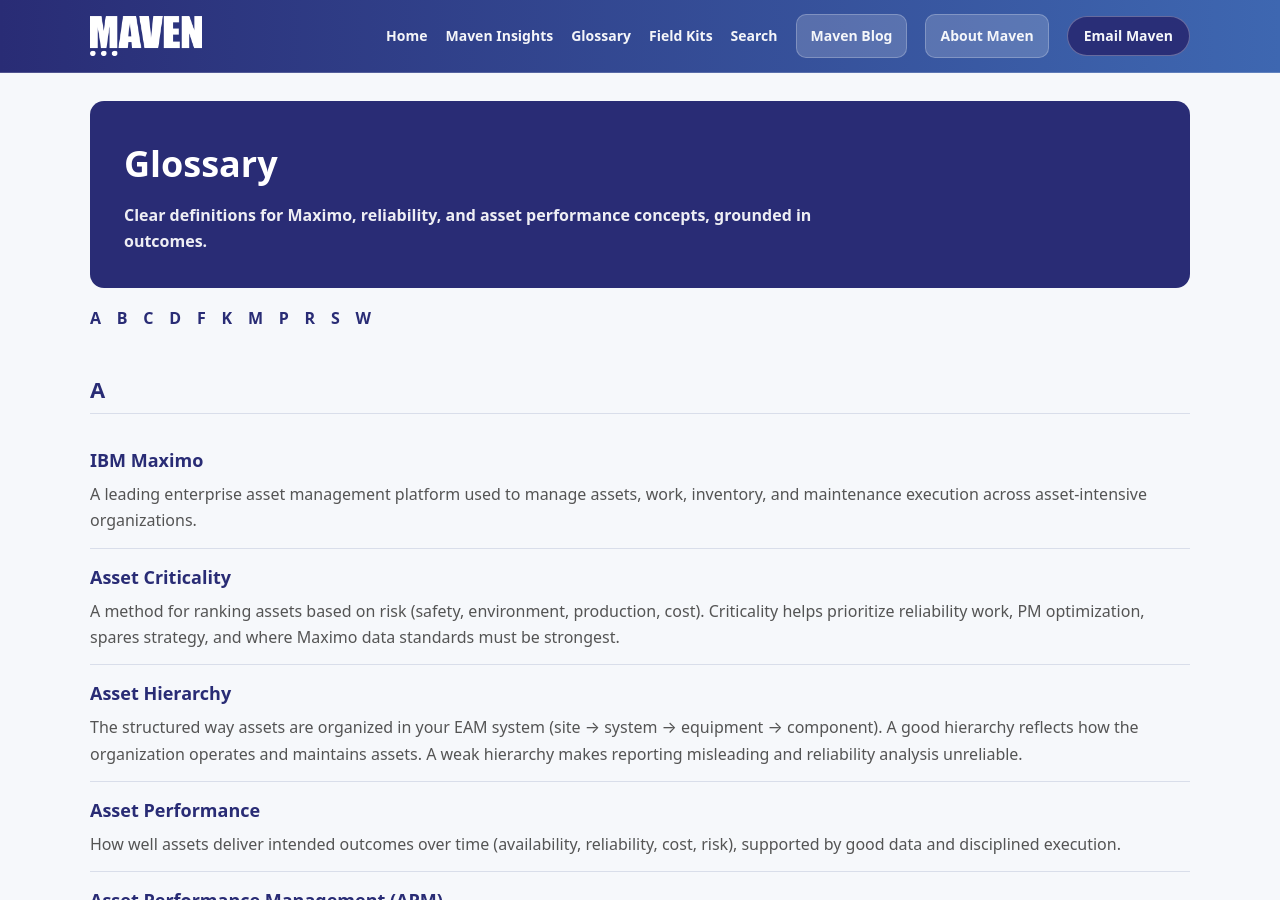
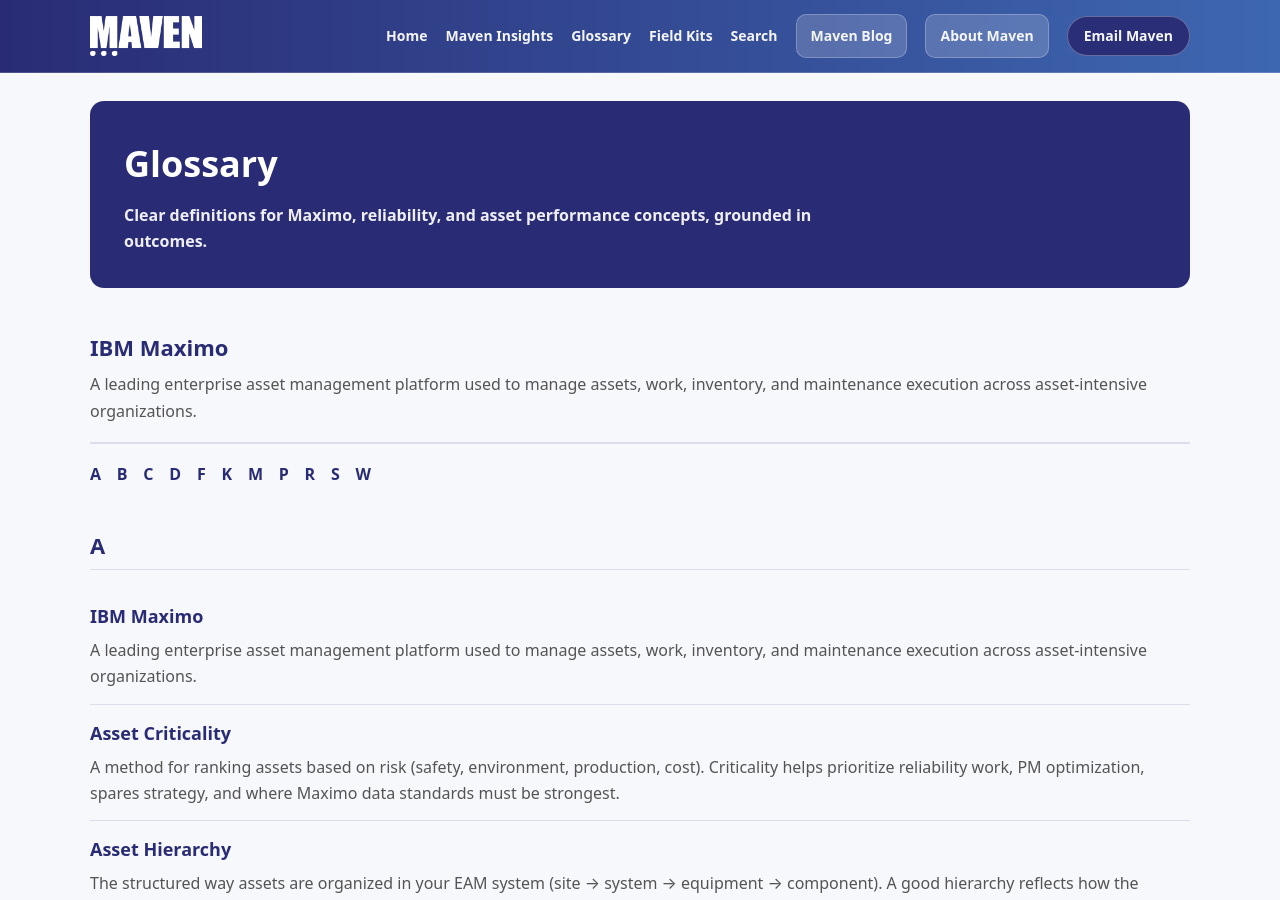
Before and after one commit to Maven-Asset-Management-Insights/content, a Jekyll site: the page built from glossary.md, in a window 1280 px wide and 900 px high. Built offline with Jekyll 4.4.1, drawn with Linux system fonts in a browser that asks for light colours.

Commit message:
Update glossary.md

```diff
--- a/glossary.md
+++ b/glossary.md
@@ -8,6 +8,14 @@ permalink: /glossary/
   <h1>Glossary</h1>
   <p><strong>Clear definitions for Maximo, reliability, and asset performance concepts, grounded in outcomes.</strong></p>
 </section>
+
+<!-- FEATURED TERM -->
+<div class="glossary-term" style="margin-top:28px; padding-bottom:18px; border-bottom:2px solid var(--border);">
+  <h3 style="font-size:22px;">IBM Maximo</h3>
+  <p>
+    A leading enterprise asset management platform used to manage assets, work, inventory, and maintenance execution across asset-intensive organizations.
+  </p>
+</div>
 
 <nav class="glossary-nav">
   <a href="#A">A</a>
```
